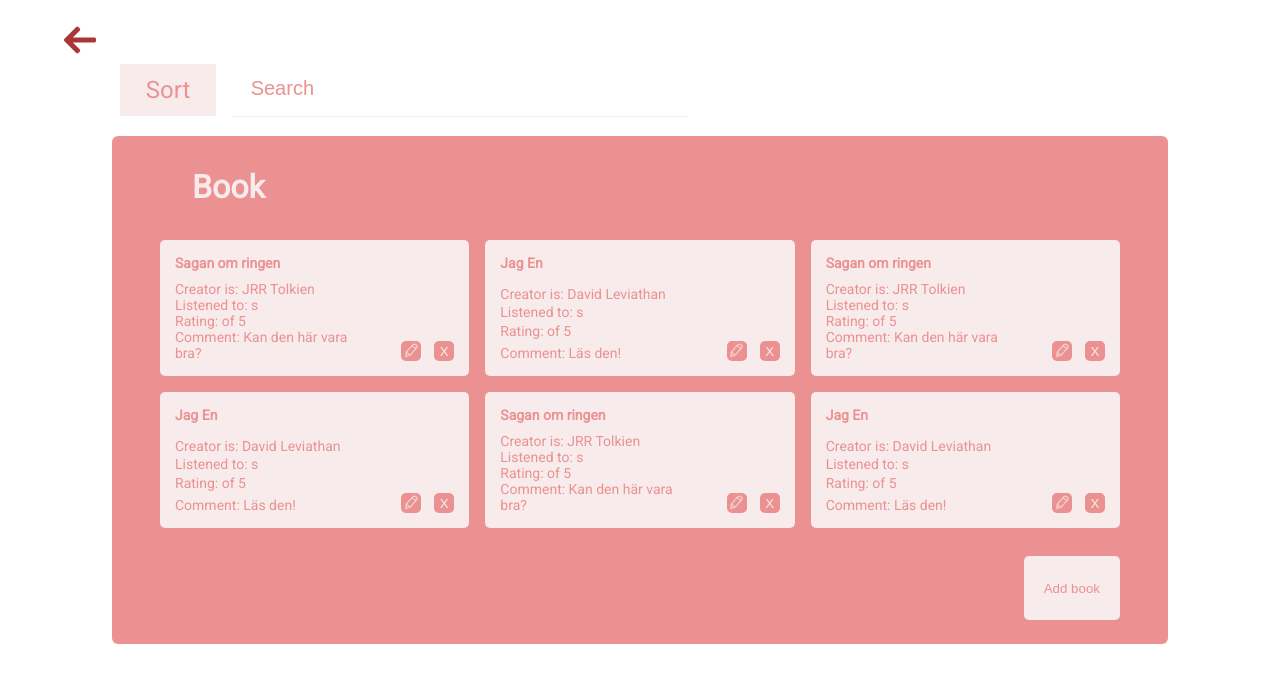
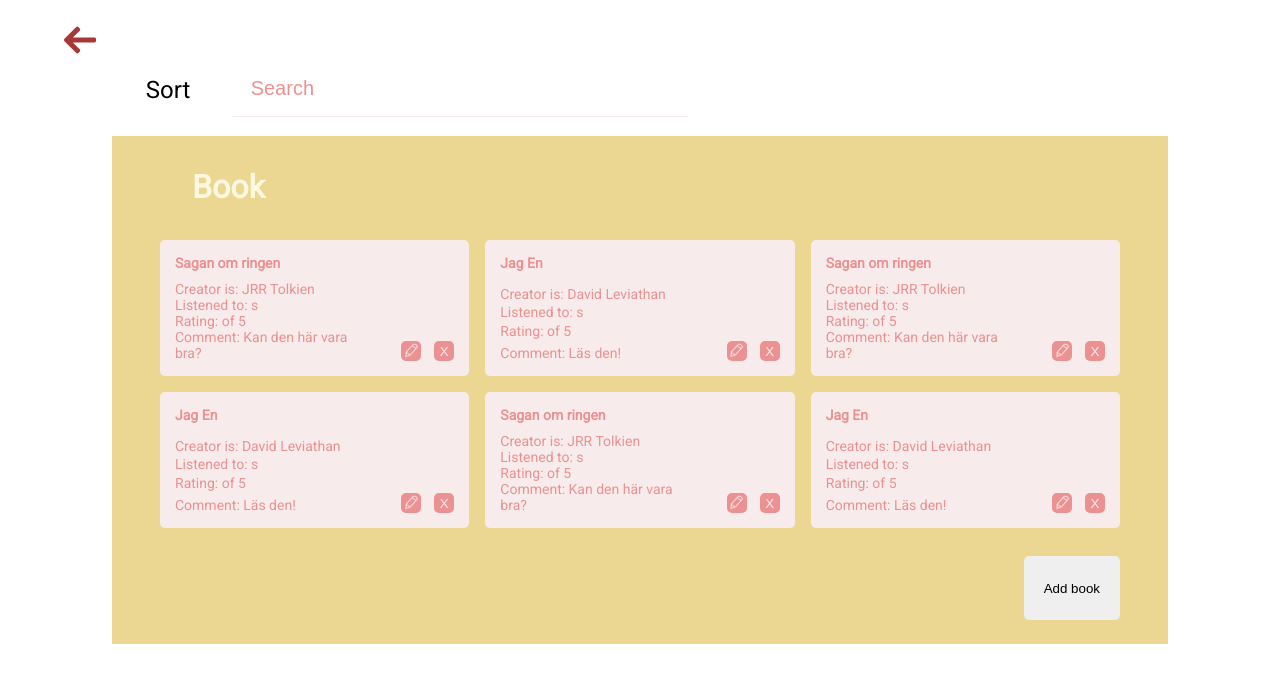
Before and after one commit to neda-jahadi/Sparkles, a React (Create React App) app: page / in a window 1280 px wide. Both pictures are taken after a click on the button "Books". Shown: the top 682 px of the page. Built offline with nearby package versions, Linux system fonts and the light colour scheme.

Commit message:
att passa kategory reducer med css i listComponent

```diff
--- a/src/components/ListComponent.jsx
+++ b/src/components/ListComponent.jsx
@@ -24,7 +24,7 @@ const ListComponent = ({formScreen,startCard}) =>{
              creatorText = 'Artist';
              usedBeforeText = 'Listened to';
              addButtonText = 'Add music';
-            // colorClass = 'background-red text-red'
+             colorClass = 'background-red text-red'
         break;
         case 'books':
             h2 = 'Book';
@@ -32,7 +32,7 @@ const ListComponent = ({formScreen,startCard}) =>{
             creatorText = 'Author';
             usedBeforeText = 'Read before';
             addButtonText = 'Add book';
-            // colorClass = 'background-yellow text-yellow';
+             colorClass = 'background-yellow text-yellow';
         break;
         case 'movies':
             h2 = 'Movie';
@@ -40,7 +40,7 @@ const ListComponent = ({formScreen,startCard}) =>{
             creatorText = 'Director';
             usedBeforeText = 'Seen';
             addButtonText = 'Add movie';
-            // colorClass = 'background-green text-green';
+             colorClass = 'background-green text-green';
         break;
     }
 
@@ -50,6 +50,7 @@ const ListComponent = ({formScreen,startCard}) =>{
     }
 
     return(
+
         <div className="desktop-mobil">
 
             <div className='desktop-menu'>
@@ -72,8 +73,8 @@ const ListComponent = ({formScreen,startCard}) =>{
                 </div> */}
 
             </div>
-
-        <div className="listcomponent-body">
+        <div className={colorClass}>
+        <div className ="listcomponent-body" >
             {/* <div className="listcomponent-logo">
                 <img className='listcomponent-logo' src={smallRedLogo}  onClick ={startCard} alt=" small red logo" />
             </div> */}
@@ -107,6 +108,8 @@ const ListComponent = ({formScreen,startCard}) =>{
             </div>
         </div>
         </div>
+        </div>
+
     );
 }
 export default ListComponent;
--- a/src/components/listcomponent.css
+++ b/src/components/listcomponent.css
@@ -3,11 +3,11 @@
     border-radius: 6px;
     height: 100vh;
    padding:1em;
-    background-color: var(--background-color-red);
+    /* background-color: var(--background-color-red); */
 
     display: grid;
     grid-template-rows: 3em 5em 1fr 5em;
-    color: var(--text-color-red);
+    /* color: var(--text-color-red); */
 }
 .listcomponent-body > * {
     margin: 0.5em;
@@ -20,8 +20,8 @@
     padding: 1.5em;
     border-radius: 5px;
     border: none;
-    background-color:  var(--text-color-red);
-    color: var(--background-color-red);
+    /* background-color:  var(--text-color-red);
+    color: var(--background-color-red); */
 
 
 
@@ -32,11 +32,11 @@
     background: transparent;
     border: none;
     padding: 0.2em;
-    color: var(--text-color-red);
+    /* color: var(--text-color-red); */
     width: 100%;
     border-radius: 0%;
-    background-color:  var(--background-color-red);
-
+    /* background-color:  var(--background-color-red);
+     */
 
     padding: 0.55em;
     border-bottom: 1px solid var(--text-color-red);
@@ -75,8 +75,8 @@
 .sort:hover {
     /* border: 1px solid var(--background-color-red); */
     border-radius: 5px;
-    background-color: var(--text-color-red);
-    color: var(--background-color-red);
+    /* background-color: var(--text-color-red);
+    color: var(--background-color-red); */
 }
 /* .sort:hover .drop-div {
     border-bottom: 1px solid  var(--background-color-red);
@@ -185,7 +185,7 @@
         background: transparent;
         border: none;
 
-        color: var(--background-color-red);
+        /* color: var(--background-color-red); */
 
       width: 100%;
       border-radius: 0%;
@@ -208,8 +208,8 @@
         border: 1px solid  var(--text-color-red);
         border: none;
         padding: 0.5em;
-        color: var(--background-color-red);
-        background-color: var(--text-color-red);
+        /* color: var(--background-color-red);
+        background-color: var(--text-color-red); */
         font-size: 1.5em;
 
     }
```
